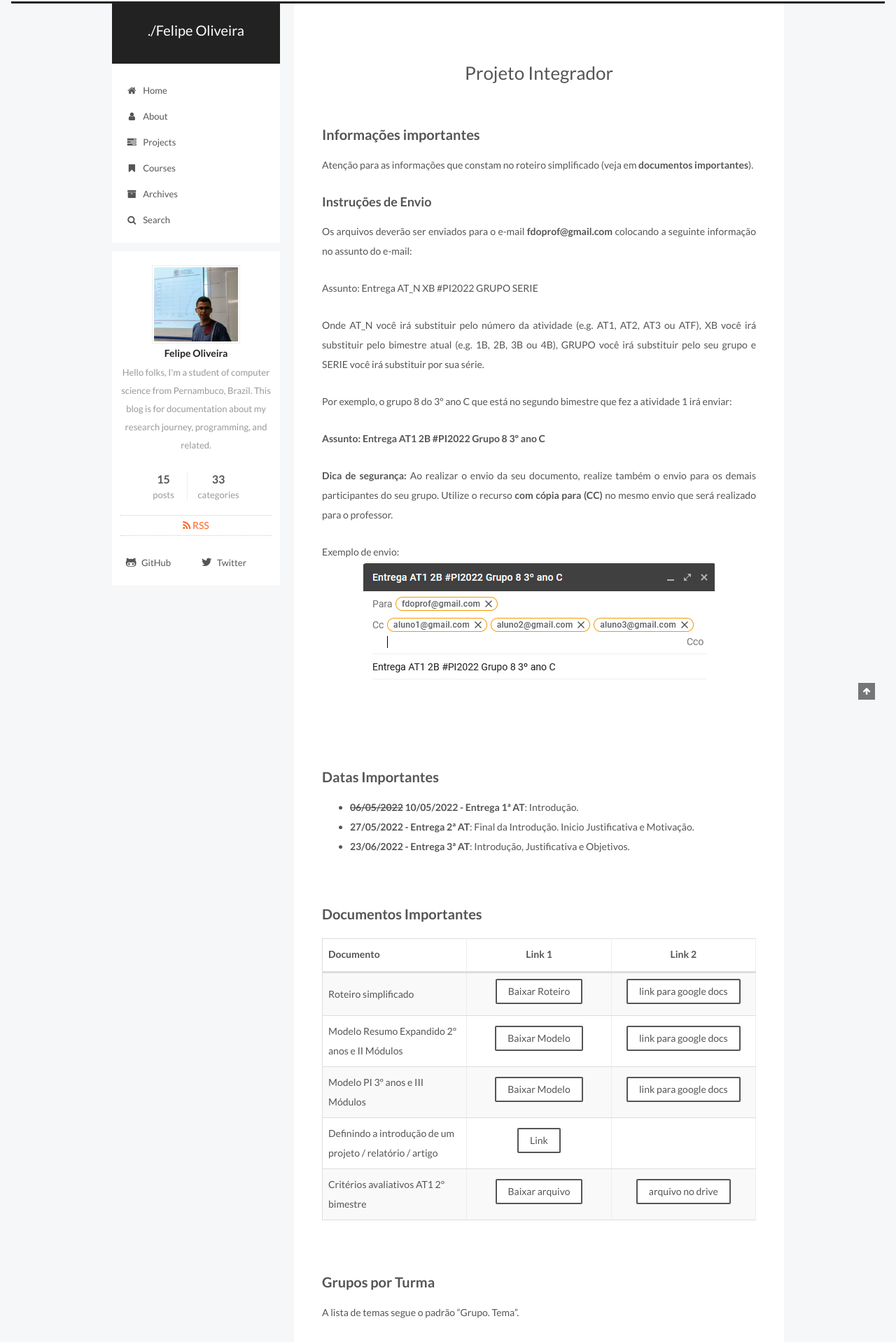
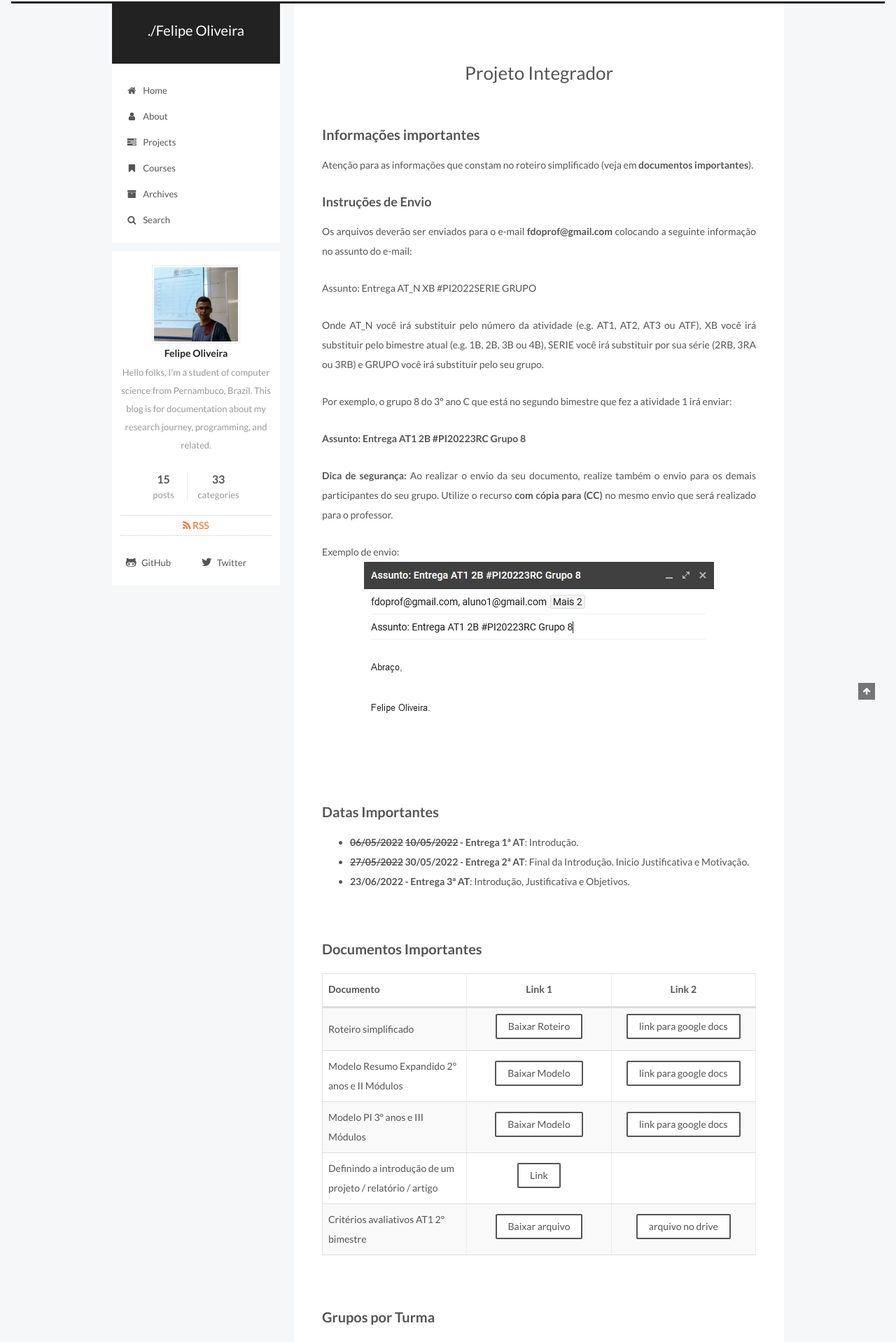
Before and after one commit to fdoliv/fdoliv.github.io, a Jekyll site: the page built from courses/pi/index.md, in a window 1280 px wide. Shown: the top 1918 px of the page at 70% size. Built offline with Jekyll 4.4.1, drawn with Linux system fonts in a browser that asks for light colours.

Commit message:
Atualuzação de envio e datas

```diff
--- a/courses/pi/index.md
+++ b/courses/pi/index.md
@@ -16,13 +16,13 @@ Atenção para as informações que constam no roteiro simplificado (veja em **d
 
 Os arquivos deverão ser enviados para o e-mail **fdoprof@gmail.com** colocando a seguinte informação no assunto do e-mail:
 
-Assunto: Entrega AT_N XB #PI2022 GRUPO SERIE
+Assunto: Entrega AT_N XB #PI2022SERIE GRUPO
 
-Onde AT_N você irá substituir pelo número da atividade (e.g. AT1, AT2, AT3 ou ATF), XB você irá substituir pelo bimestre atual (e.g. 1B, 2B, 3B ou 4B), GRUPO você irá substituir pelo seu grupo e SERIE você irá substituir por sua série.
+Onde AT_N você irá substituir pelo número da atividade (e.g. AT1, AT2, AT3 ou ATF), XB você irá substituir pelo bimestre atual (e.g. 1B, 2B, 3B ou 4B), SERIE você irá substituir por sua série (2RB, 3RA ou 3RB) e  GRUPO você irá substituir pelo seu grupo.
 
 Por exemplo, o grupo 8 do 3º ano C que está no segundo bimestre que fez a atividade 1 irá enviar:
 
-**Assunto: Entrega AT1 2B #PI2022 Grupo 8 3º ano C**
+**Assunto: Entrega AT1 2B #PI20223RC Grupo 8**
 
 **Dica de segurança:** Ao realizar o envio da seu documento, realize também o envio para os demais participantes do seu grupo. Utilize o recurso **com cópia para (CC)** no mesmo envio que será realizado para o professor.
 
@@ -31,8 +31,8 @@ Exemplo de envio:
 
 <br/>
 ## Datas Importantes
-* **<s>06/05/2022</s> 10/05/2022 - Entrega 1ª AT**: Introdução.
-* **27/05/2022 - Entrega 2ª AT**: Final da Introdução. Inicio Justificativa e Motivação.
+* **<s>06/05/2022</s> <s>10/05/2022</s> - Entrega 1ª AT**: Introdução.
+* **<s>27/05/2022</s> 30/05/2022 - Entrega 2ª AT**: Final da Introdução. Inicio Justificativa e Motivação.
 * **23/06/2022 - Entrega 3ª AT**: Introdução, Justificativa e Objetivos.
 
 <br/>
```
Also changed, not shown: assets/images/exemplo-envio.PNG.
